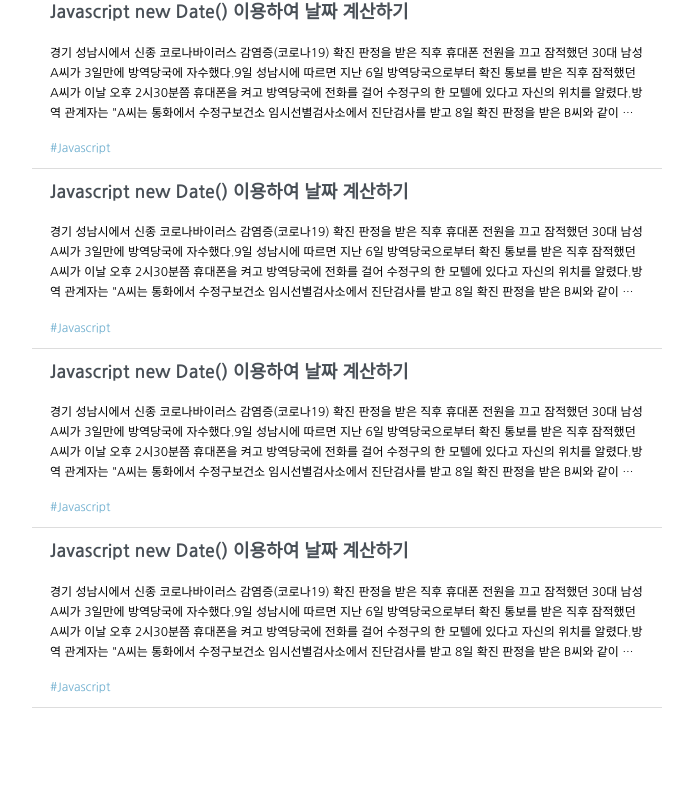
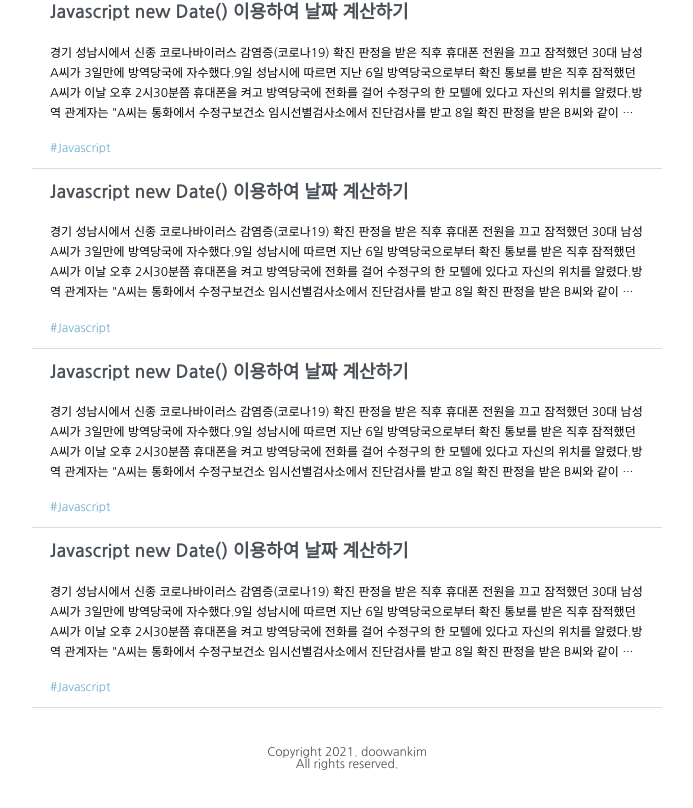
Before and after one commit to doowankim/personal-blog, a React (Create React App) app: page / in a window 1280 px wide. Shown: the part 336-1144 px from the top of the page, without its empty margins (293-986 px from the left). Before the commit the page ends 1044 px from the top, so only its background shows below. Built offline with nearby package versions, Linux system fonts and the light colour scheme.

Commit message:
Added Footer component

```diff
--- a/src/Router/index.tsx
+++ b/src/Router/index.tsx
@@ -1,7 +1,7 @@
 import React from 'react';
 import styled from 'styled-components';
 import { BrowserRouter, Route, Switch } from 'react-router-dom';
-import Header from '../components/Header';
+import { Header, Footer } from '../components';
 import { Home, Profile, BoardView, BoardDetail } from '../containers';
 
 const Router = () => {
@@ -25,6 +25,7 @@ const Router = () => {
 						</Route>
 					</Switch>
 				</Wrapper>
+				<Footer />
 			</>
 		</BrowserRouter>
 	);
--- /dev/null
+++ b/src/components/Footer/index.tsx
@@ -0,0 +1,16 @@
+import React from 'react';
+import * as Styled from './styles';
+
+const Footer = () => {
+	const Year = new Date().getFullYear();
+	return (
+		<Styled.Container>
+			<Styled.Wrapper>
+				<div>Copyright {Year}. doowankim </div>
+				<div>All rights reserved.</div>
+			</Styled.Wrapper>
+		</Styled.Container>
+	);
+};
+
+export default Footer;
--- /dev/null
+++ b/src/components/Footer/styles.tsx
@@ -0,0 +1,16 @@
+import styled from 'styled-components';
+import * as color from '../color/index';
+
+export const Container = styled.div`
+	display: table;
+	width: 100%;
+	height: 100px;
+	text-align: center;
+	font-size: 12px;
+	color: ${color.Colors.primary};
+`;
+
+export const Wrapper = styled.div`
+	display: table-cell;
+	vertical-align: middle;
+`;
--- a/src/components/index.tsx
+++ b/src/components/index.tsx
@@ -1,4 +1,5 @@
 export { default as Header } from './Header';
+export { default as Footer } from './Footer';
 export { default as Card } from './Card';
 export { default as Tag } from './Tag';
 export { default as SkillTabBox } from './SkillTabBox';
```
